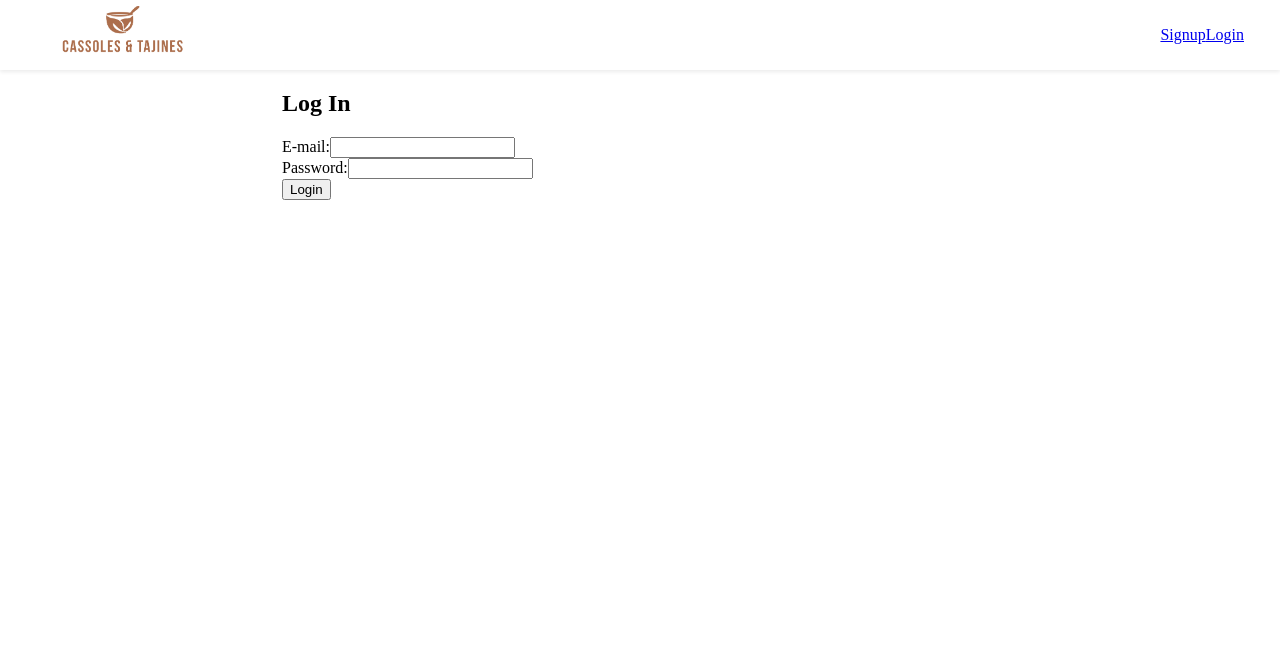
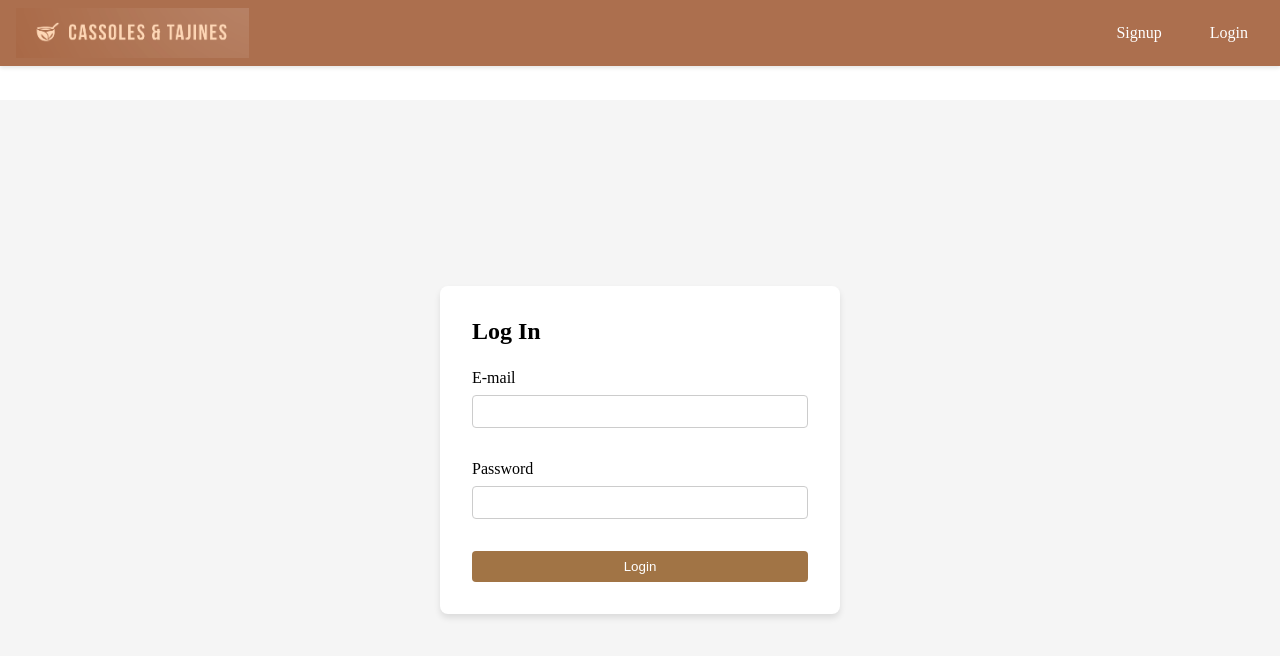
Before and after one commit to mfrih/family-recipes-frontend, a React (Vite) app: page /login in a window 1280 px wide. Shown: the top 656 px of the page. Built offline with nearby package versions, Linux system fonts and the light colour scheme; no server answers.

Commit message:
adds styling to navbar and auth pages : sign up and login

```diff
--- a/src/App.css
+++ b/src/App.css
@@ -1,7 +1,13 @@
 * {
+  margin: 0;
+  padding: 0;
   box-sizing: border-box;
 }
 
+:root {
+  --navbar-height: 100px;
+}
+
 body {
-  margin: 0;
+  padding-top: var(--navbar-height);
 }
--- a/src/components/NavBar/NavBar.css
+++ b/src/components/NavBar/NavBar.css
@@ -1,4 +1,70 @@
+/* NavBar.css */
 .NavBar {
+  position: fixed; /* Fixed position at the top */
+  top: 0; /* Aligns the navbar to the top of the viewport */
+  left: 0; /* Aligns the navbar to the left of the viewport */
+  width: 100%; /* Navbar spans the full width of the viewport */
+  background-color: #ac6f4e; /* A warm brown color; adjust as needed */
+  color: #ffffff; /* White text color for contrast */
+  display: flex;
+  justify-content: space-between; /* Spaces out the logo and the auth buttons */
+  align-items: center; /* Vertically centers the content of the navbar */
+  padding: 0.5rem 1rem; /* Adds some padding inside the navbar */
+  box-shadow: 0 2px 4px rgba(0, 0, 0, 0.1); /* Adds a subtle shadow for depth */
+  z-index: 1000; /* Ensures the navbar is above other content */
+}
+
+.nav-logo {
+  height: 50px; /* Sets the height of the logo; adjust as needed */
+  width: auto; /* Ensures the width is auto-calculated to maintain aspect ratio */
+}
+
+.username-authbuttons {
+  display: flex;
+  align-items: center; /* Aligns the buttons and username text */
+  gap: 1rem; /* Adds space between the login/signup links or username/logout button */
+}
+
+.username-authbuttons a,
+.username-authbuttons button {
+  background: none;
+  border: none;
+  color: inherit; /* Inherits the white text color from the navbar */
+  text-decoration: none;
+  padding: 0.5rem 1rem;
+  cursor: pointer;
+}
+
+.username-authbuttons button {
+  background-color: #ddb892; /* A lighter brown for the button */
+  border-radius: 5px; /* Rounds the corners of the button */
+}
+
+.username-authbuttons a:hover,
+.username-authbuttons button:hover {
+  background-color: #c4a77d; /* A darker brown for the hover state */
+  color: #ffffff; /* Ensures text color remains white on hover */
+}
+
+/* Additional styling for links */
+a {
+  color: inherit; /* Ensures links use the white text color */
+  text-decoration: none;
+}
+
+a:hover {
+  text-decoration: underline; /* Underlines links on hover for a clear indication they are clickable */
+}
+
+/* You might want to add media queries for responsiveness */
+@media (max-width: 768px) {
+  .username-authbuttons {
+    flex-direction: column;
+    gap: 0.5rem;
+  }
+}
+
+/* .NavBar {
   z-index: 1;
   position: fixed;
   width: 100%;
@@ -18,4 +84,4 @@
 .username-authbuttons {
   display: flex;
   justify-content: space-between;
-}
+} */
--- a/src/components/NavBar/NavBar.jsx
+++ b/src/components/NavBar/NavBar.jsx
@@ -10,7 +10,7 @@ const NavBar = () => {
       <nav className="NavBar">
         <img
           className="nav-logo"
-          src="/cassoles_tajines_long_logo_white.png"
+          src="/cassoles_tajines_long_logo.png"
           alt="cassoles et tajines logo"
         />
         <div className="username-authbuttons">
--- a/src/pages/FamilyPage/FamilyPage.jsx
+++ b/src/pages/FamilyPage/FamilyPage.jsx
@@ -29,7 +29,7 @@ const FamilyPage = () => {
 
   useEffect(() => {
     fetchFamily();
-  }, []);
+  }, [familyId]);
 
   if (!family) {
     return <p>Loading...</p>;
--- a/src/pages/LoginPage/LoginPage.css
+++ /dev/null
@@ -1,5 +0,0 @@
-.LoginPage {
-  margin-left: calc(250px + 2rem);
-  position: fixed;
-  top: 70px;
-}
--- a/src/pages/LoginPage/LoginPage.jsx
+++ b/src/pages/LoginPage/LoginPage.jsx
@@ -2,7 +2,8 @@ import { useContext, useState } from "react";
 import { useNavigate } from "react-router-dom";
 import { AuthContext } from "../../context/auth.context";
 import myApi from "../../api/apiHandler";
-import "./LoginPage.css";
+// css for both auth pages is handleded in one file under the signup page
+import "../SignUpPage/AuthPages.css";
 
 const LoginPage = () => {
   const [formState, setFormState] = useState({
@@ -31,20 +32,22 @@ const LoginPage = () => {
     }
   };
   return (
-    <div className="LoginPage">
+    <div className="auth-page">
+      <div className="auth-form-container">
         <h2>Log In</h2>
-      <form onSubmit={handleSubmit}>
+        <form onSubmit={handleSubmit} className="auth-form">
           <div>
-          <label htmlFor="email">E-mail:</label>
+            <label htmlFor="email">E-mail</label>
             <input type="email" id="email" onChange={handleChange} />
           </div>
           <div>
-          <label htmlFor="password">Password:</label>
+            <label htmlFor="password">Password</label>
             <input type="password" id="password" onChange={handleChange} />
           </div>
           <button>Login</button>
         </form>
       </div>
+    </div>
   );
 };
 
--- /dev/null
+++ b/src/pages/SignUpPage/AuthPages.css
@@ -0,0 +1,53 @@
+/* AuthPage.css - Applies to both SignUp and Login pages */
+
+.auth-page {
+  display: flex;
+  justify-content: center;
+  align-items: center;
+  min-height: calc(100vh - var(--navbar-height)); /* Full height minus navbar */
+  background: #f5f5f5; /* Light background, adjust as needed */
+}
+
+.auth-form-container {
+  background: #ffffff;
+  padding: 2rem;
+  border-radius: 8px;
+  box-shadow: 0 4px 6px rgba(0, 0, 0, 0.1);
+  width: 100%;
+  max-width: 400px; /* Maximum width of the form */
+}
+
+.auth-form-container h2 {
+  margin-bottom: 1.5rem; /* Adjust this value as needed */
+}
+
+.auth-form {
+  display: flex;
+  flex-direction: column;
+  gap: 1rem; /* Space between form elements */
+}
+
+.auth-form label {
+  display: block; /* Makes the label a block element, ensuring it takes up its own line */
+  margin-bottom: 0.5rem; /* Adds some space below the label */
+}
+.auth-form input {
+  width: 100%; /* Makes the input take up the full width of its container */
+  padding: 0.5rem; /* Adds some padding inside the input for better text visibility */
+  margin-bottom: 1rem; /* Adds some space below the input */
+  border: 1px solid #cccccc; /* Specifies the border color */
+  border-radius: 4px; /* Rounds the corners of the input field */
+}
+
+.auth-form button {
+  padding: 0.5rem;
+  background-color: #a17445; /* Button color, adjust based on your theme */
+  color: white;
+  border: none;
+  border-radius: 4px;
+  cursor: pointer;
+}
+
+.auth-form button:hover {
+  background-color: #896c39; /* Darker shade for hover effect */
+}
--- a/src/pages/SignUpPage/SignUpPage.jsx
+++ b/src/pages/SignUpPage/SignUpPage.jsx
@@ -2,6 +2,7 @@ import { useState } from "react";
 import axios from "axios";
 import { useNavigate } from "react-router-dom";
 import myApi from "../../api/apiHandler";
+import "./AuthPages.css";
 
 const SignUpPage = () => {
   const [formState, setFormState] = useState({
@@ -29,9 +30,10 @@ const SignUpPage = () => {
   };
 
   return (
-    <div>
+    <div className="auth-page">
+      <div className="auth-form-container">
         <h2>Sign up</h2>
-      <form onSubmit={handleSubmit}>
+        <form onSubmit={handleSubmit} className="auth-form">
           <div>
             <label htmlFor="username">Name</label>
             <input type="text" id="username" onChange={handleChange} />
@@ -47,6 +49,7 @@ const SignUpPage = () => {
           <button>Sign up</button>
         </form>
       </div>
+    </div>
   );
 };
 
--- /dev/null
+++ b/src/theme.css
@@ -0,0 +1,86 @@
+/* Basic Reset */
+* {
+  margin: 0;
+  padding: 0;
+  box-sizing: border-box;
+}
+
+body {
+  background: #f5f2eb; /* Creamy background */
+  color: #5a3e36; /* Dark brown text color similar to the logo */
+  font-family: "Merriweather", serif; /* A traditional font with a modern touch */
+}
+
+header {
+  background: #a17445; /* A darker shade based on the logo for the header */
+  color: white;
+}
+
+.NavBar {
+  display: flex;
+  justify-content: space-between;
+  align-items: center;
+  padding: 1rem 2rem;
+}
+
+.nav-logo {
+  width: 150px; /* Adjust size as needed */
+  height: auto; /* Maintain aspect ratio */
+}
+
+.username-authbuttons {
+  display: flex;
+  gap: 1rem;
+}
+
+button {
+  background: #ddb892; /* Light brown, for a softer button appearance */
+  border: none;
+  padding: 0.5rem 1rem;
+  border-radius: 5px;
+  cursor: pointer;
+  font-family: "Merriweather", serif;
+}
+
+button:hover {
+  background: #c4a77d;
+}
+
+/* Link styles */
+a {
+  color: inherit; /* Ensures links use the current text color */
+  text-decoration: none;
+}
+
+a:hover {
+  text-decoration: underline;
+}
+
+/* Sidebar styles */
+.SideBar {
+  background: #ddb892; /* Light brown */
+  /* Other sidebar styles */
+}
+
+/* Main Content Styles */
+.layoutWithSidebar {
+  display: flex;
+}
+
+.main-content {
+  flex-grow: 1;
+  padding: 2rem;
+}
+
+/* Card styles */
+.card {
+  background: white;
+  border: 1px solid #ddb892; /* Light brown border */
+  border-radius: 10px;
+  padding: 1rem;
+  margin-bottom: 1rem;
+}
+
+.card:hover {
+  box-shadow: 0 4px 8px rgba(0, 0, 0, 0.1);
+}
```
Also changed, not shown: src/pages/SignUpPage/SignUpPage.css (deleted). Lines whose indentation alone changed are shown as unchanged.
